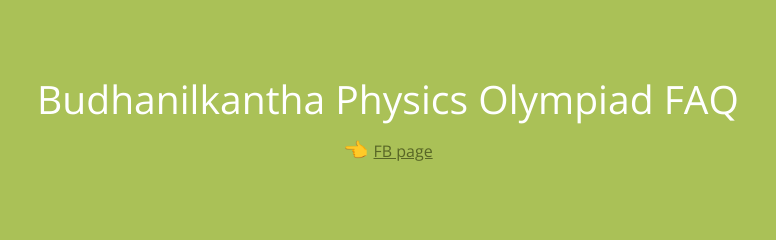
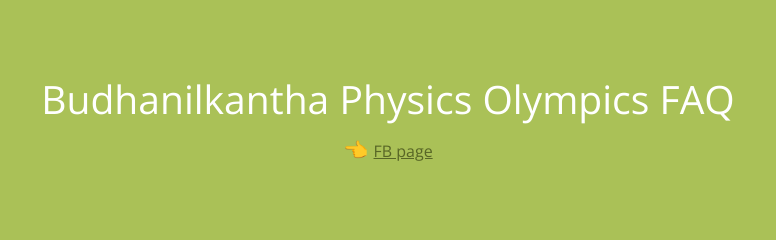
Before and after one commit to strclubbnks/faq, a plain HTML site: page index.html in a window 1280 px wide. Shown: the top 240 px of the page, 252-1028 px from the left. Drawn offline with nearby package versions, Linux system fonts and the light colour scheme.

Commit message:
Update index.html

```diff
--- a/index.html
+++ b/index.html
@@ -10,7 +10,7 @@
 <body>
 <header class="cd-header flex flex-column flex-center">
   <div class="text-component text-center">
-    <h1>Budhanilkantha Physics Olympiad FAQ</h1>
+    <h1>Budhanilkantha Physics Olympics FAQ</h1>
     <p>👈 <a class="cd-article-link" href="https://www.facebook.com/Budhanilkantha-Physics-Olympics-110400174100566">FB page</a></p>
   </div>
 </header>
```
